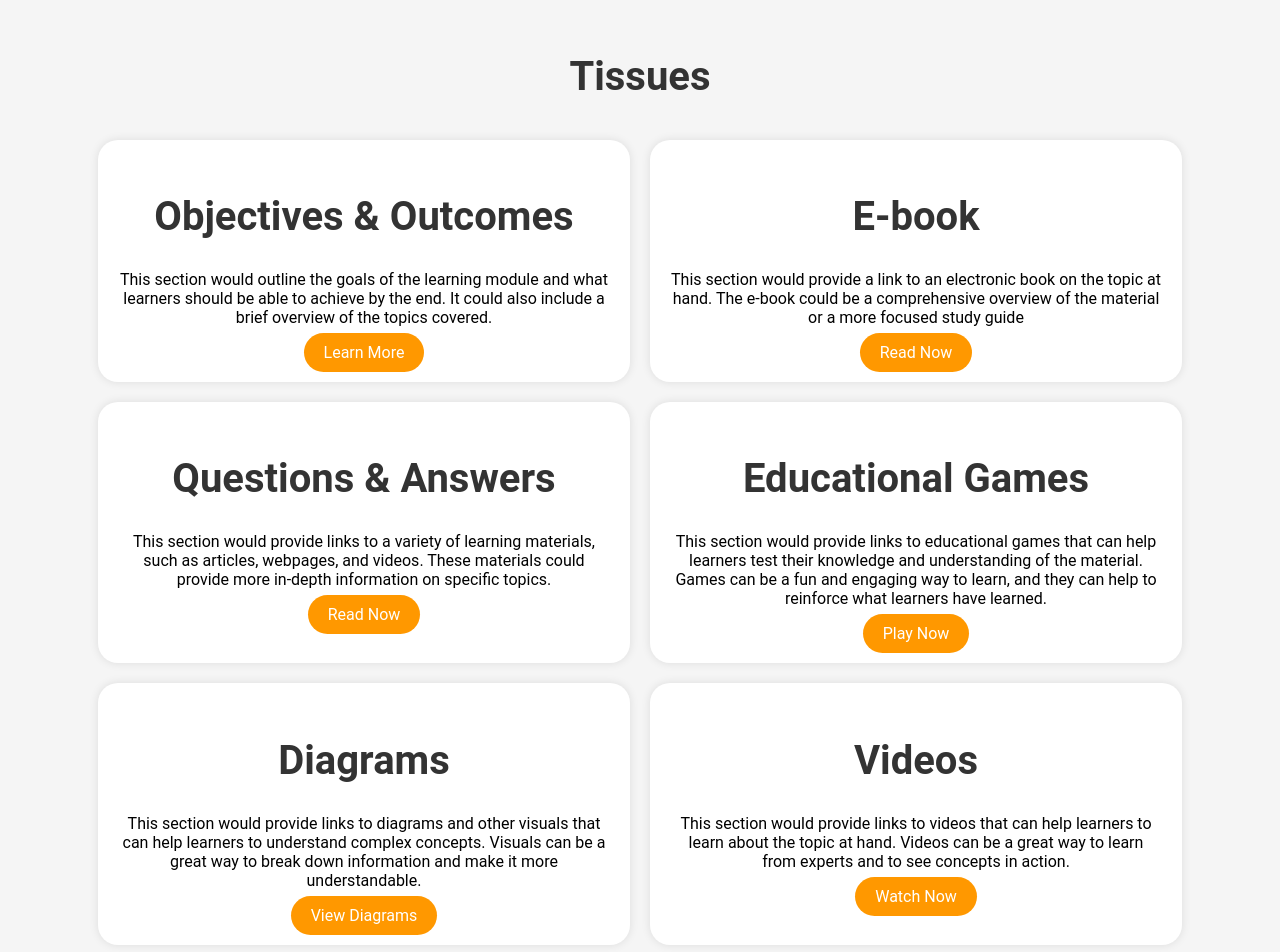
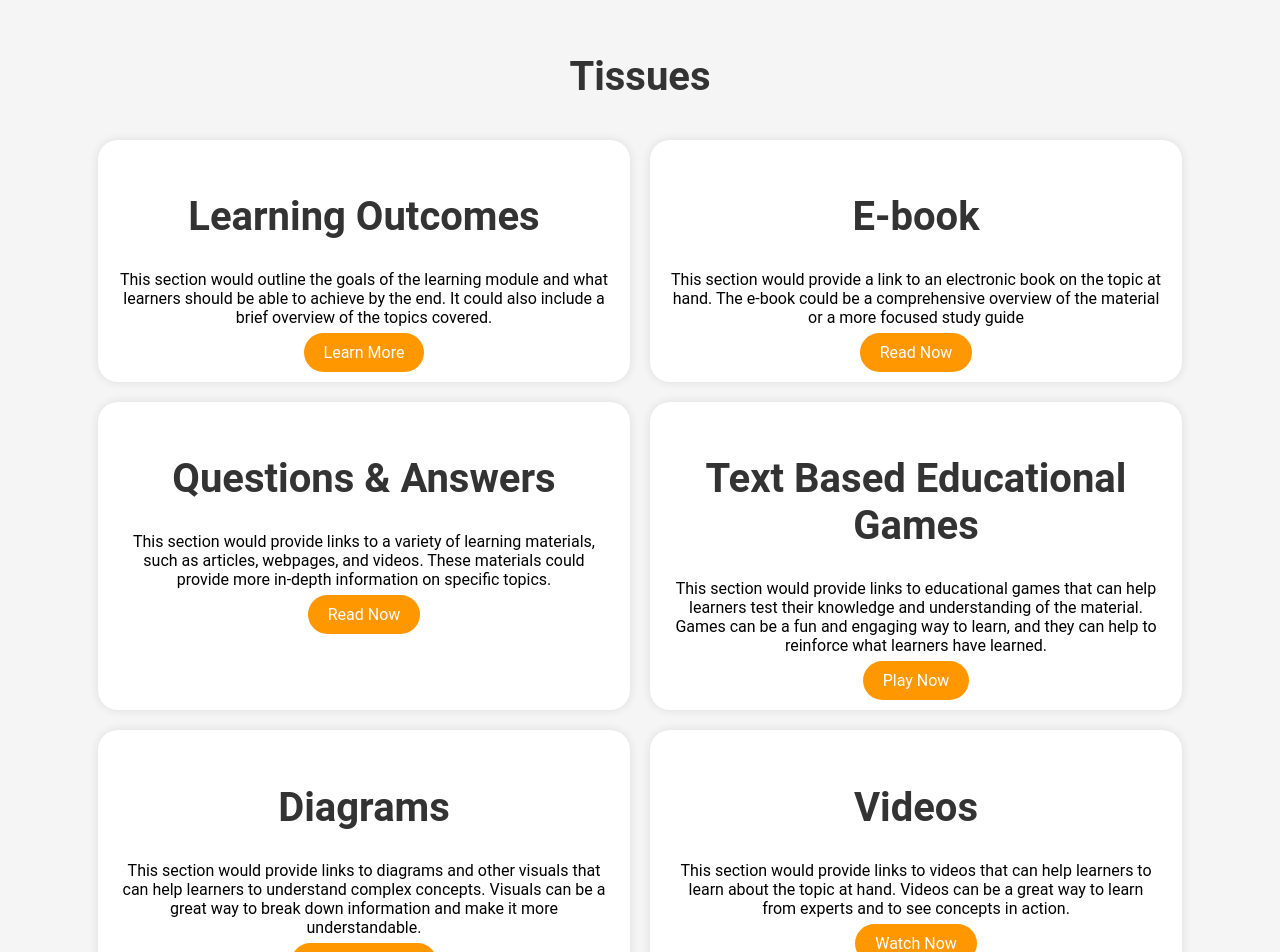
Before and after one commit to baghelnk10/BioEduConnect, a Flask app: page /chap2 in a window 1280 px wide. Shown: the part 161-1113 px from the top of the page. Run offline with Flask 3, Linux system fonts and the light colour scheme.

Commit message:
Supervisor_Corrections_chap2.html

```diff
--- a/templates/chap2.html
+++ b/templates/chap2.html
@@ -34,7 +34,7 @@
     <h2>Tissues</h2>
     <div class="learning-boxes">
                 <div class="learning-box" id="objective">
-                    <h2>Objectives & Outcomes</h2>
+                    <h2>Learning Outcomes</h2>
                     <p>This section would outline the goals of the learning module and what learners should be able to achieve by the end. It could also include a brief overview of the topics covered.</p>
                     <a id="button" class="btn btn-secondary">Learn More</a>
                 </div>
@@ -126,7 +126,7 @@
                         </div>
                 </section>
                 <div class="learning-box" id="games">
-                    <h2>Educational Games</h2>
+                    <h2>Text Based Educational Games</h2>
                     <p>This section would provide links to educational games that can help learners test their knowledge and understanding of the material. Games can be a fun and engaging way to learn, and they can help to reinforce what learners have learned.</p>
                     <a id="game-button" class="btn btn-secondary" onclick="showPopupgame()">Play Now</a>
                 </div>
```
